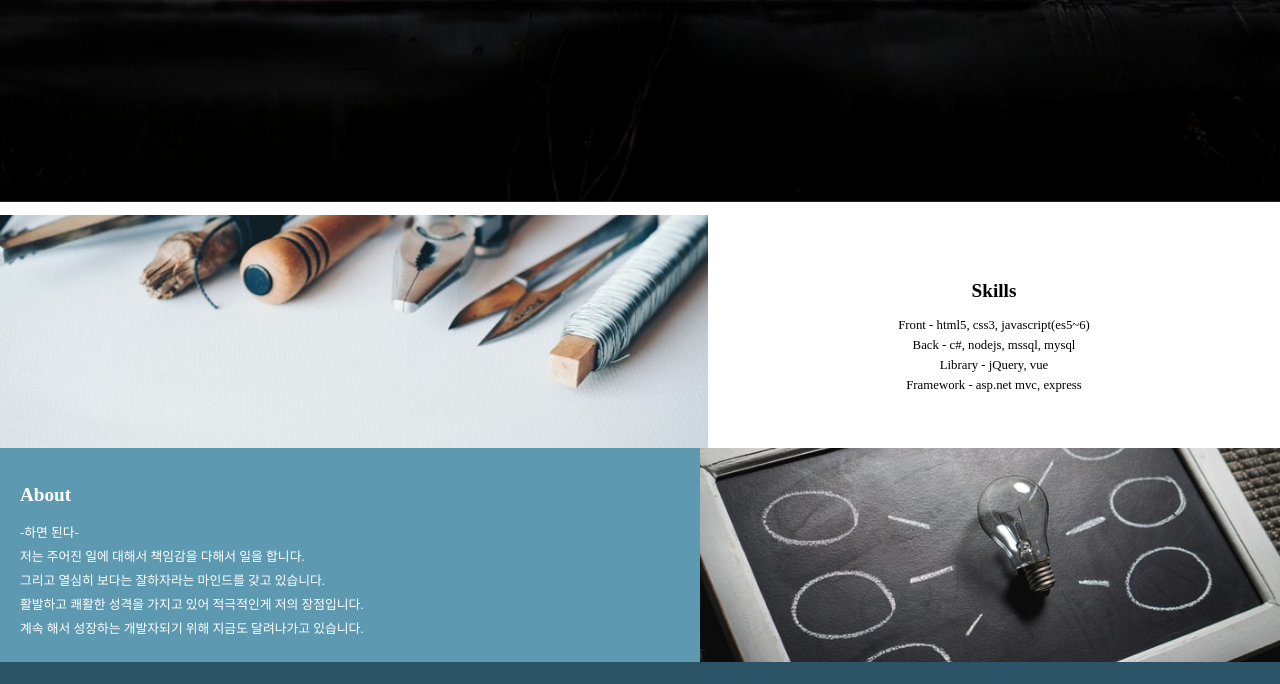
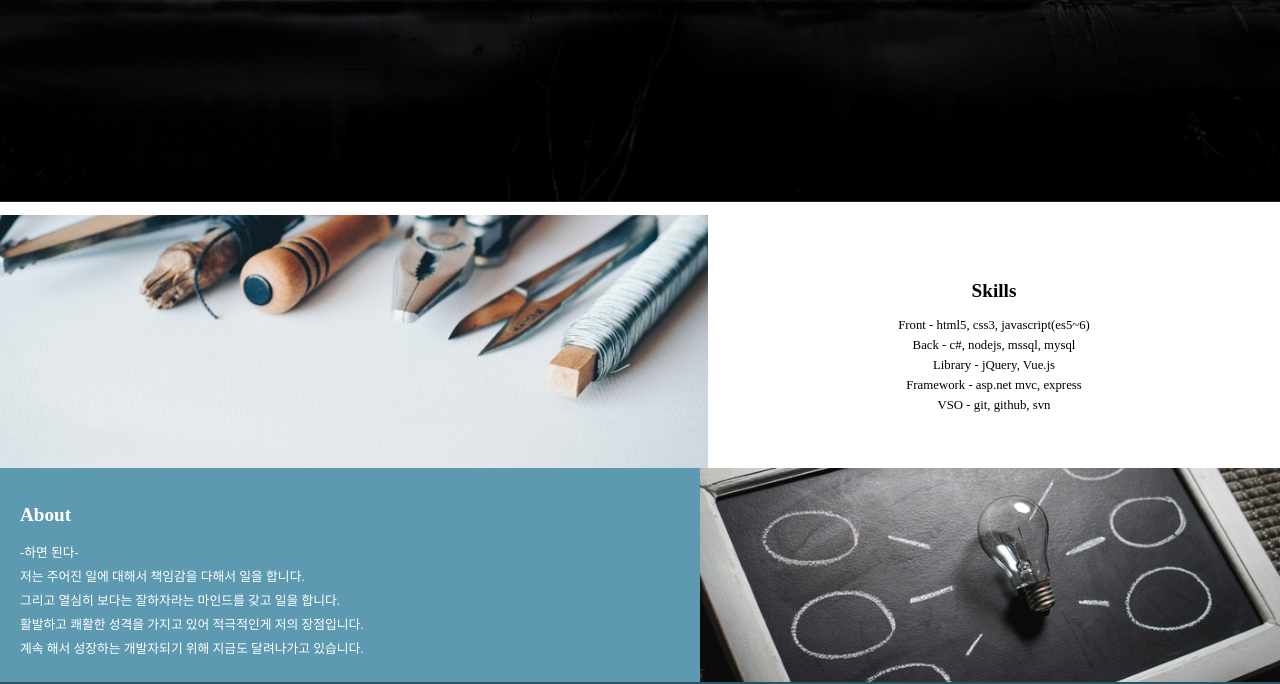
Before and after one commit to mynaman/mynaman.github.io, a plain HTML site: page index.html in a window 1280 px wide. Shown: the part 637-1321 px from the top of the page. Drawn offline with nearby package versions, Linux system fonts and the light colour scheme.

Commit message:
정보 수정

```diff
--- a/index.html
+++ b/index.html
@@ -37,8 +37,9 @@
                 <ul>
                     <li>Front - html5, css3, javascript(es5~6)</li>
                     <li>Back - c#, nodejs, mssql, mysql</li>
-                    <li>Library - jQuery, vue</li>
+                    <li>Library - jQuery, Vue.js</li>
                     <li>Framework - asp.net mvc, express</li>
+                    <li>VSO - git, github, svn</li>
                 </ul>
             </div>
         </div>
@@ -50,7 +51,7 @@
                 <h2>About</h2>
                 <p>-하면 된다-</p>
                 <p>저는 주어진 일에 대해서 책임감을 다해서 일을 합니다.</p>
-                <p>그리고 열심히 보다는 잘하자라는 마인드를 갖고 있습니다.</p>
+                <p>그리고 열심히 보다는 잘하자라는 마인드를 갖고 일을 합니다.</p>
                 <p>활발하고 쾌활한 성격을 가지고 있어 적극적인게 저의 장점입니다.</p>
                 <p>계속 해서 성장하는 개발자되기 위해 지금도 달려나가고 있습니다.</p>
             </div>
--- a/js/main.js
+++ b/js/main.js
@@ -30,7 +30,7 @@ $(function() {
         },
         {
             url: `/img/athletes-audience-ball-270085.jpg`,
-            text: `축덕이라서 축구를 좋아 합니다`,
+            text: `축구 매니아 입니다`,
             current: false,
         },
 
--- a/js/portfilo.js
+++ b/js/portfilo.js
@@ -7,7 +7,7 @@ $(function() {
                 {
                     project: false,
                     name: '그룹웨어 시스템',
-                    date: '2016.02 ~ 2018.10',
+                    date: '2016.02 ~ 2018.07',
                     workList: [
                         '전자결재 신규 개발 및 개선',
                         'HR 관련 개발 (연말정산 개발, 인사평가 개발, 연봉 동의서 개발)',
```
